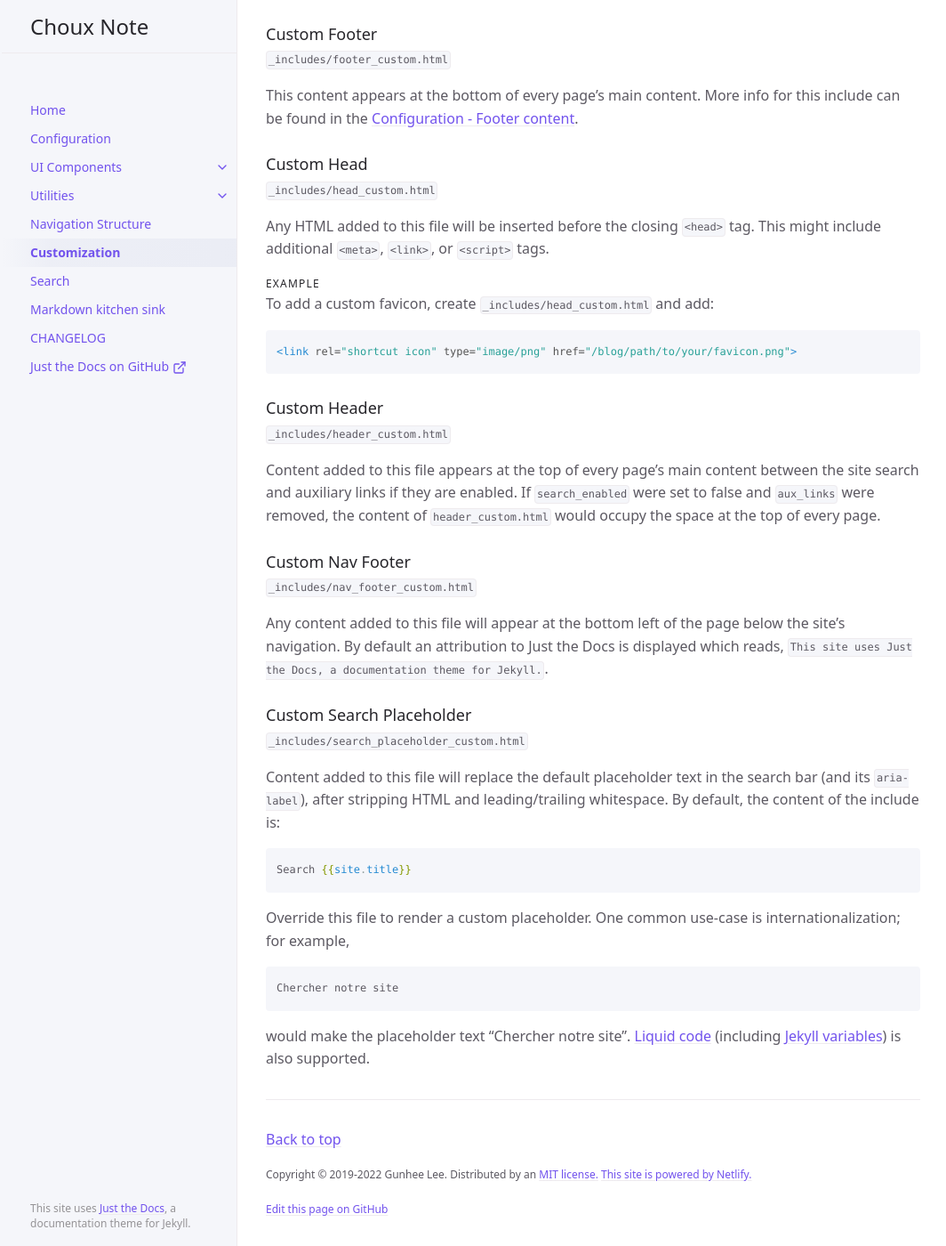
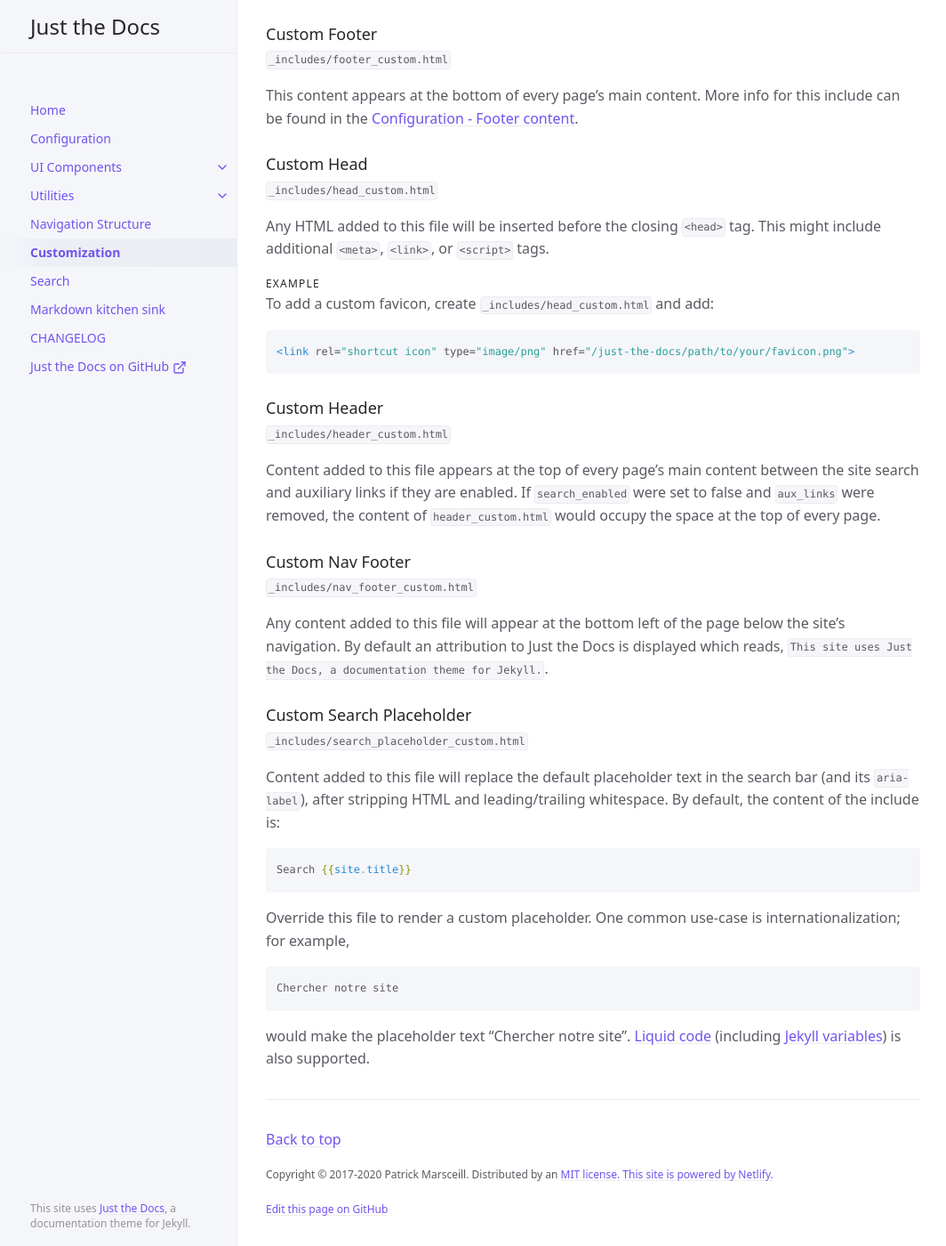
Before and after one commit to choux1317/choux1317.github.io, a Jekyll site: the page built from docs/customization.md, in a window 1280 px wide and 1400 px high, scrolled down 3557 px. Shown: the whole window at 89% size, without its empty margins (105-1169 px from the left). Built offline with Jekyll 4.4.1, drawn with Linux system fonts in a browser that asks for light colours.

Commit message:
upload jekyll theme

```diff
--- a/_config.yml
+++ b/_config.yml
@@ -13,10 +13,10 @@
 # you will see them accessed via {{ site.title }}, {{ site.github_repo }}, and so on.
 # You can create any custom variable you would like, and they will be accessible
 # in the templates via {{ site.myvariable }}.
-title: Choux Note
-description: 꾸준하게 발전해보도록 노력해보자
-baseurl: "/blog" # the subpath of your site, e.g. /blog
-url: "https://choux1317.github.io" # the base hostname & protocol for your site, e.g. http://example.com
+title: Just the Docs
+description: A Jekyll theme for documentation
+baseurl: "/just-the-docs" # the subpath of your site, e.g. /blog
+url: "https://just-the-docs.github.io" # the base hostname & protocol for your site, e.g. http://example.com
 
 permalink: pretty
 
@@ -101,7 +101,7 @@ nav_sort: case_sensitive # Capital letters sorted before lowercase
 # External navigation links
 nav_external_links:
   - title: Just the Docs on GitHub
-    url: https://github.com/choux1317/choux1317.github.io
+    url: https://github.com/just-the-docs/just-the-docs
 
 # Footer content
 # appears at the bottom of every page's main content
@@ -110,7 +110,7 @@ nav_external_links:
 back_to_top: true
 back_to_top_text: "Back to top"
 
-footer_content: "Copyright &copy; 2019-2022 Gunhee Lee. Distributed by an <a href=\"https://github.com/choux1317/choux1317/tree/main/LICENSE.txt\">MIT license.</a> <a href=\"https://www.netlify.com/\">This site is powered by Netlify.</a>"
+footer_content: "Copyright &copy; 2017-2020 Patrick Marsceill. Distributed by an <a href=\"https://github.com/just-the-docs/just-the-docs/tree/main/LICENSE.txt\">MIT license.</a> <a href=\"https://www.netlify.com/\">This site is powered by Netlify.</a>"
 
 # Footer last edited timestamp
 last_edit_timestamp: true # show or hide edit time - page must have `last_modified_date` defined in the frontmatter
@@ -121,7 +121,7 @@ last_edit_time_format: "%b %e %Y at %I:%M %p" # uses ruby's time format: https:/
 # Footer "Edit this page on GitHub" link text
 gh_edit_link: true # show or hide edit this page link
 gh_edit_link_text: "Edit this page on GitHub"
-gh_edit_repository: "https://github.com/choux1317/choux1317.github.io" # the github URL for your repo
+gh_edit_repository: "https://github.com/just-the-docs/just-the-docs" # the github URL for your repo
 gh_edit_branch: "main" # the branch that your docs is served from
 # gh_edit_source: docs # the source that your files originate from
 gh_edit_view_mode: "tree" # "tree" or "edit" if you want the user to jump into the editor immediately
```
